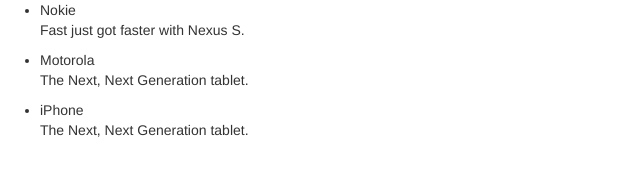
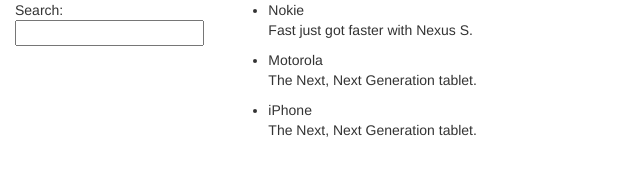
Before and after one commit to cinderellayy/angular-practice, a website: page app/index.html in a window 1280 px wide. Shown: the whole page, without its empty margins (0-640 px from the left). Drawn offline with nearby package versions, Linux system fonts and the light colour scheme.

Commit message:
step-3迭代器搜索.

```diff
--- a/app/index.html
+++ b/app/index.html
@@ -10,12 +10,22 @@
 </head>
 
 <body ng-controller="PhoneListCtrl">
-    <ul>
-        <li ng-repeat="phone in phones">
-            <span>{{phone.name}}</span>
-            <p>{{phone.snippet}}</p>
-        </li>
-    </ul>
+    <div class="container-fluid">
+        <div class="row">
+            <div class="col-md-2">
+                Search:
+                <input ng-model="query">
+            </div>
+            <div class="col-md-10">
+                <ul class="phones">
+                    <li ng-repeat="phone in phones | filter:query">
+                        <span>{{phone.name}}</span>
+                        <p>{{phone.snippet}}</p>
+                    </li>
+                </ul>
+            </div>
+        </div>
+    </div>
 </body>
 
 </html>
```
